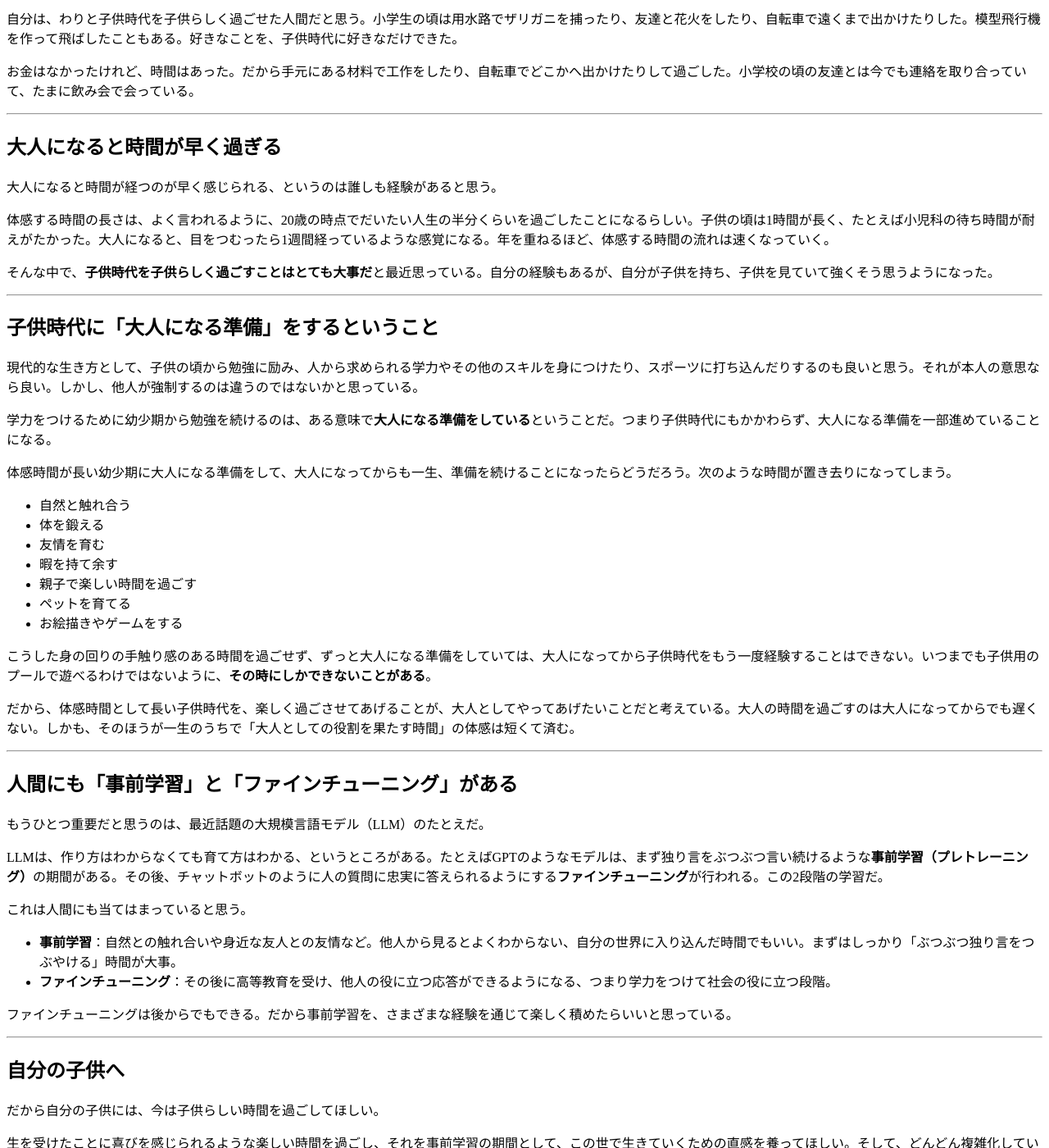
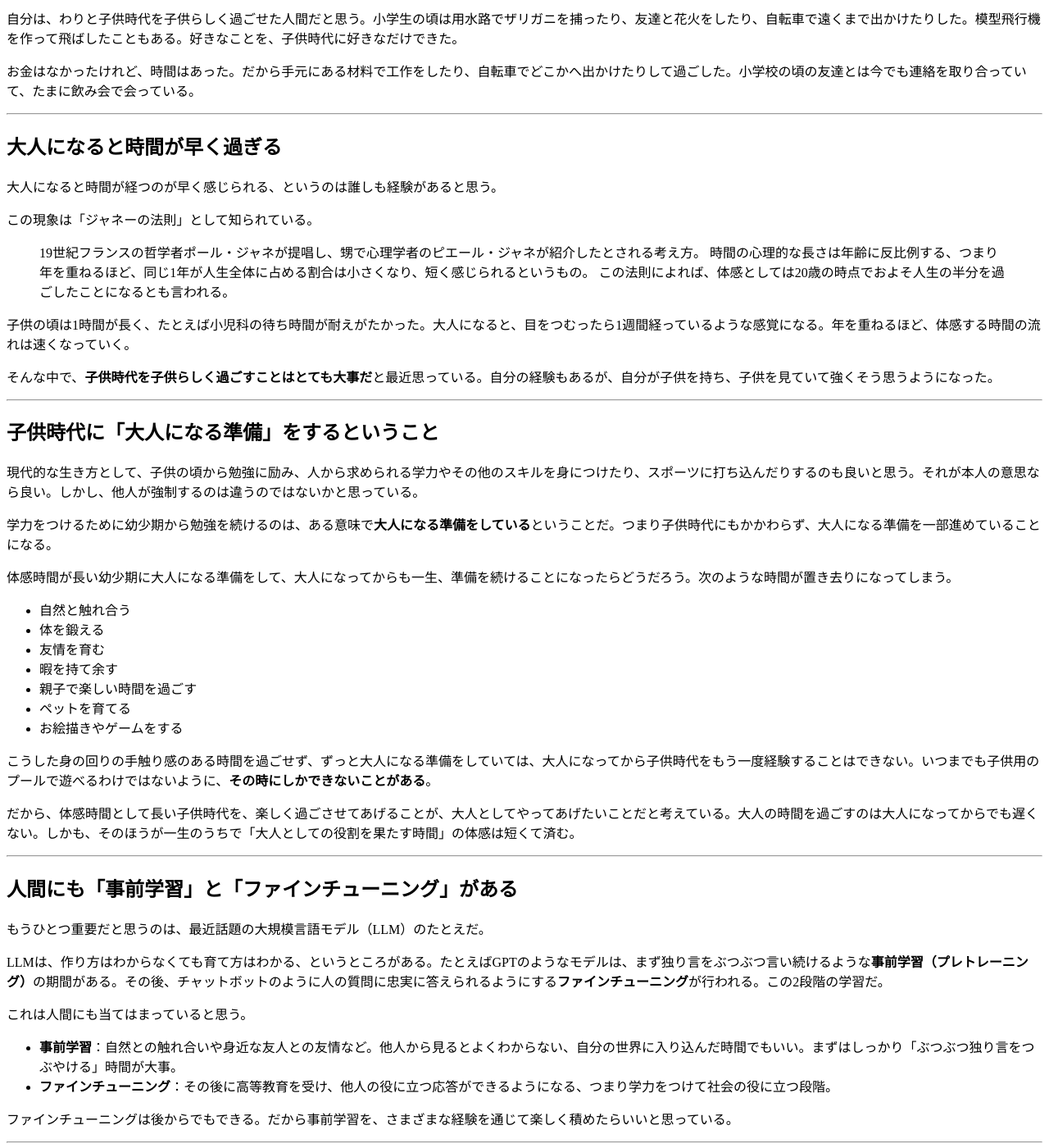
Before and after one commit to yossato/articles, a Jekyll site: the page built from _posts/2026-10-08-childhood-pretraining.md, in a window 1280 px wide and 1400 px high, scrolled down 270 px. Shown: the whole window at 82% size. Built offline with Jekyll 4.4.1, drawn with Linux system fonts in a browser that asks for light colours; some of the changed text lies outside the part shown.

Commit message:
ジャネーの法則の紹介と参考文献を追加
Co-Authored-By: Claude Sonnet 5.5 <noreply@anthropic.com>
Claude-Session: https://claude.ai/code/session_011cjE6UrMXhbzqXshinyNpy

```diff
--- a/_posts/2026-10-08-childhood-pretraining.md
+++ b/_posts/2026-10-08-childhood-pretraining.md
@@ -23,7 +23,13 @@ description: "体感時間が長い子供時代こそ、大人になる準備で
 
 大人になると時間が経つのが早く感じられる、というのは誰しも経験があると思う。
 
-体感する時間の長さは、よく言われるように、20歳の時点でだいたい人生の半分くらいを過ごしたことになるらしい。子供の頃は1時間が長く、たとえば小児科の待ち時間が耐えがたかった。大人になると、目をつむったら1週間経っているような感覚になる。年を重ねるほど、体感する時間の流れは速くなっていく。
+この現象は「ジャネーの法則」として知られている。
+
+> 19世紀フランスの哲学者ポール・ジャネが提唱し、甥で心理学者のピエール・ジャネが紹介したとされる考え方。
+> 時間の心理的な長さは年齢に反比例する、つまり年を重ねるほど、同じ1年が人生全体に占める割合は小さくなり、短く感じられるというもの。
+> この法則によれば、体感としては20歳の時点でおよそ人生の半分を過ごしたことになるとも言われる。
+
+子供の頃は1時間が長く、たとえば小児科の待ち時間が耐えがたかった。大人になると、目をつむったら1週間経っているような感覚になる。年を重ねるほど、体感する時間の流れは速くなっていく。
 
 そんな中で、**子供時代を子供らしく過ごすことはとても大事だ**と最近思っている。自分の経験もあるが、自分が子供を持ち、子供を見ていて強くそう思うようになった。
 
@@ -71,3 +77,10 @@ LLMは、作り方はわからなくても育て方はわかる、というと
 だから自分の子供には、今は子供らしい時間を過ごしてほしい。
 
 生を受けたことに喜びを感じられるような楽しい時間を過ごし、それを事前学習の期間として、この世で生きていくための直感を養ってほしい。そして、どんどん複雑化していく現代社会を力強く生きていってほしいと思っている。
+
+---
+
+## 参考文献
+
+- Paul Janet, "Une illusion d'optique interne", *Revue philosophique de la France et de l'étranger*, 1877（ジャネーの法則の原典とされる論文）
+- 一川誠『大人の時間はなぜ短いのか』集英社新書, 2008（日本語で読める体感時間の解説書）
```
